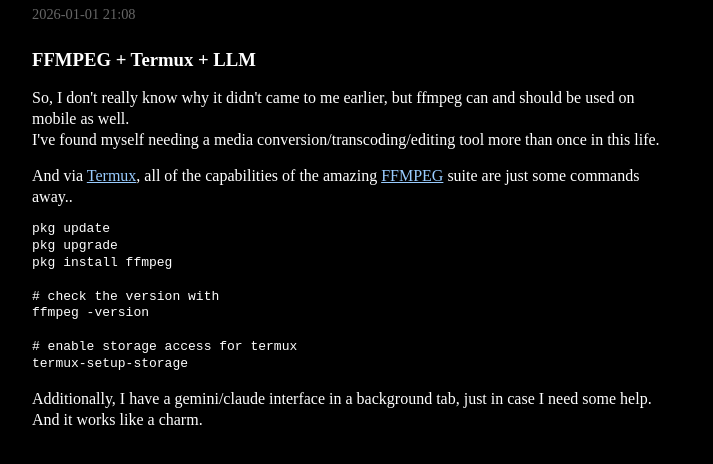
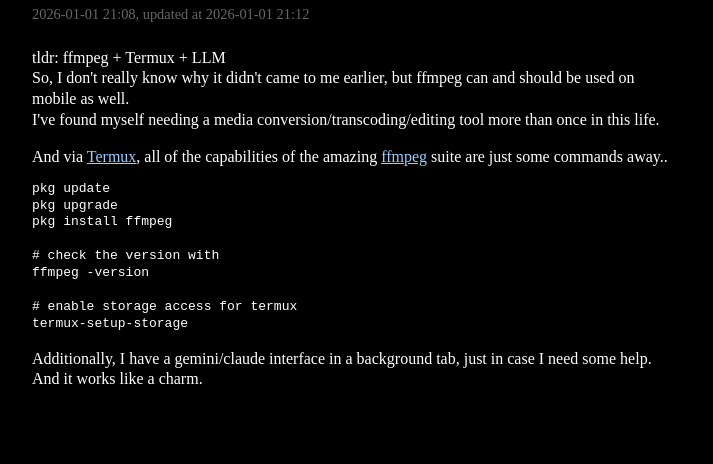
Before and after one commit to tripnv/nandisarchive, a plain HTML site: page docs/posts/ffmpeg-on-mobile.html in a window 1280 px wide. Shown: the part 142-606 px from the top of the page, without its empty margins (283-996 px from the left). Drawn offline with Linux system fonts and the light colour scheme.

Commit message:
Fix typos in FFmpeg post

```diff
--- a/docs/posts/ffmpeg-on-mobile.html
+++ b/docs/posts/ffmpeg-on-mobile.html
@@ -72,17 +72,18 @@
             <article class="post-section">
                 <h1>ffmpeg on mobile</h1>
                 <div class="post-date">
-                    <!-- djlint:off -->2026-01-01 21:08<!-- djlint:on -->
+                    <!-- djlint:off -->2026-01-01 21:08, updated at 2026-01-01 21:12<!-- djlint:on -->
                 </div>
                 <div class="post-content">
-                    <h3>FFMPEG + Termux + LLM</h3>
                     <p>
+                        tldr: ffmpeg + Termux + LLM
+                        <br />
                         So, I don't really know why it didn't came to me earlier, but ffmpeg can and should be used on mobile as well.
                         <br />
                         I've found myself needing a media conversion/transcoding/editing tool more than once in this life.
                     </p>
                     <p>
-                        And via <a href="https://termux.dev/en/">Termux</a>, all of the capabilities of the amazing <a href="https://www.ffmpeg.org/documentation.html">FFMPEG</a> suite are just some commands away..
+                        And via <a href="https://termux.dev/en/">Termux</a>, all of the capabilities of the amazing <a href="https://www.ffmpeg.org/documentation.html">ffmpeg</a> suite are just some commands away..
                     </p>
                     <pre><code>pkg update
 pkg upgrade
```
Also changed, not shown: 1 other file.
